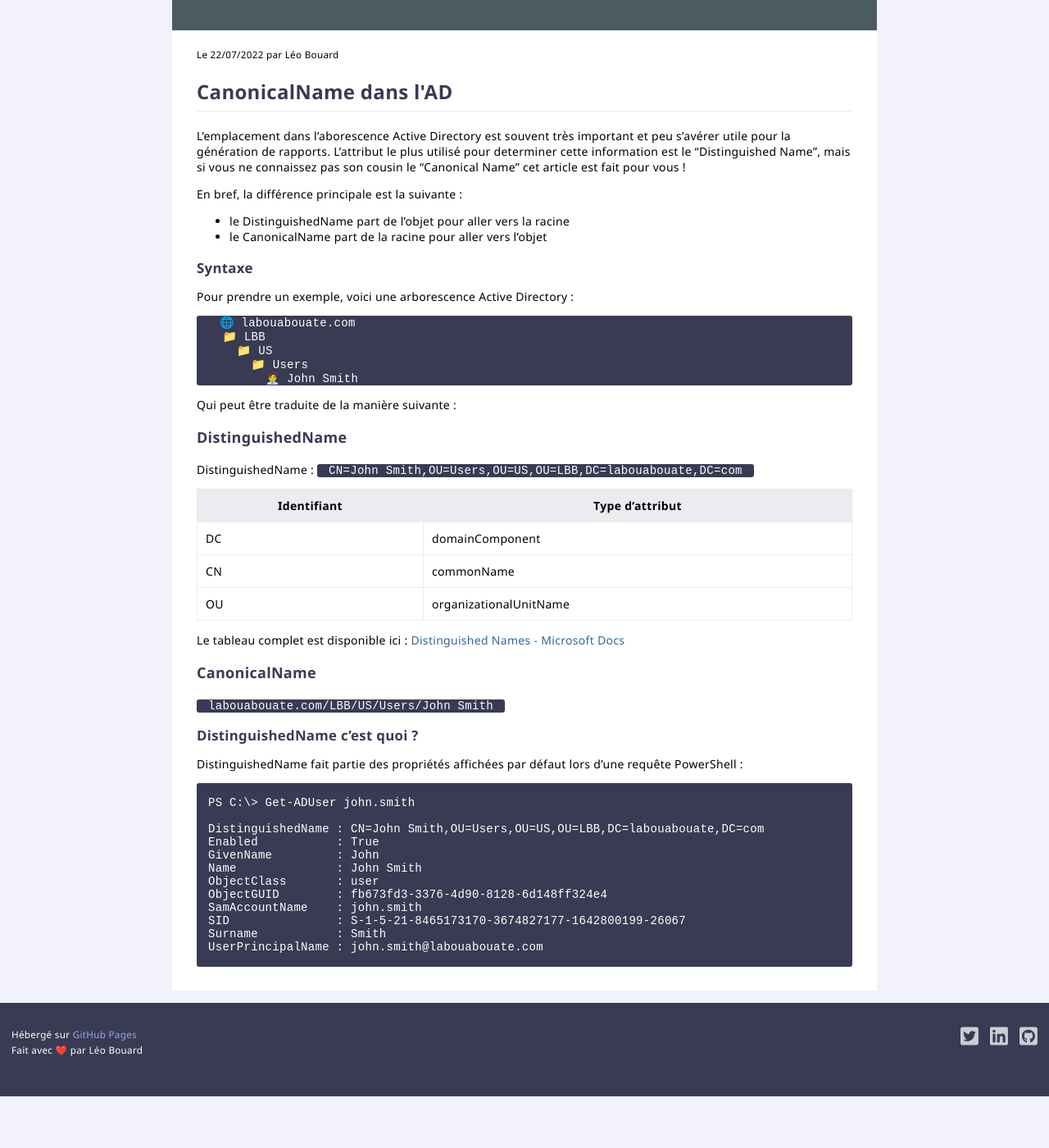
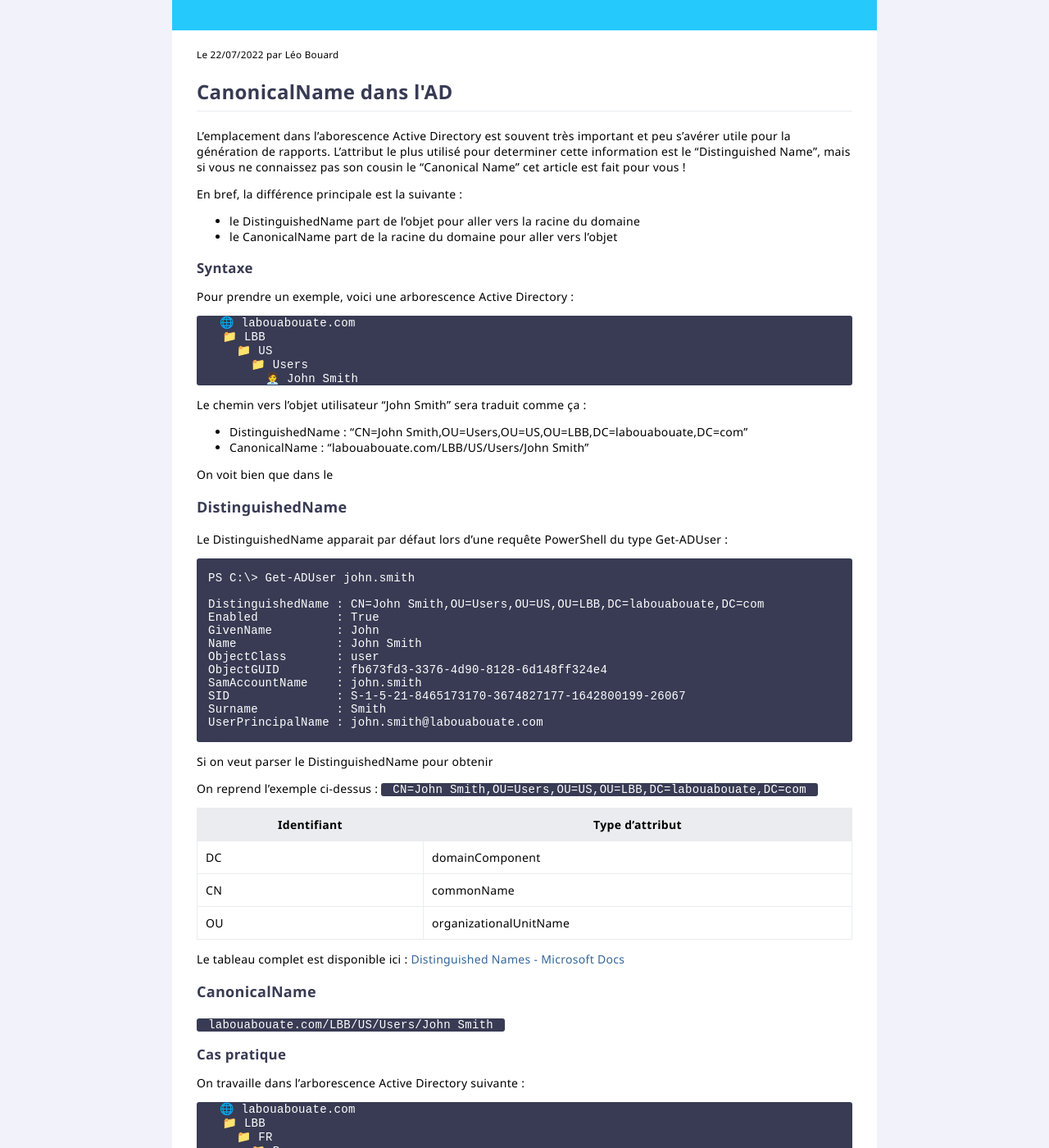
Before and after one commit to leobouard/leobouard.github.io, a Jekyll site: the page built from _posts/2022-07-22-canonical-name.md, in a window 1280 px wide and 1400 px high, scrolled down 264 px. Shown: the whole window at 82% size. Built offline with Jekyll 4.4.1, drawn with Linux system fonts in a browser that asks for light colours; before the commit the page ends 1601 px from its top, so only the background shows below that; some of the changed text lies outside the part shown.

Commit message:
Update 2022-07-22-canonical-name.md

````diff
--- a/_posts/2022-07-22-canonical-name.md
+++ b/_posts/2022-07-22-canonical-name.md
@@ -3,16 +3,16 @@
 title: "CanonicalName dans l'AD"
 description: "Mort au DistinguishedName !"
 tags: howto
-thumbnailColor: "#4c5b61"
-icon: 🌳
+thumbnailColor: "#26c9fc"
+icon: 🛣️
 ---
 
 L'emplacement dans l'aborescence Active Directory est souvent très important et peu s'avérer utile pour la génération de rapports. L'attribut le plus utilisé pour determiner cette information est le "Distinguished Name", mais si vous ne connaissez pas son cousin le "Canonical Name" cet article est fait pour vous !
 
 En bref, la différence principale est la suivante :
 
-- le DistinguishedName part de l'objet pour aller vers la racine
-- le CanonicalName part de la racine pour aller vers l'objet
+- le DistinguishedName part de l'objet pour aller vers la racine du domaine
+- le CanonicalName part de la racine du domaine pour aller vers l'objet
 
 ## Syntaxe
 
@@ -26,27 +26,16 @@
         🧑‍💼 John Smith
 ```
 
-Qui peut être traduite de la manière suivante :
+Le chemin vers l'objet utilisateur "John Smith" sera traduit comme ça :
+
+- DistinguishedName : "CN=John Smith,OU=Users,OU=US,OU=LBB,DC=labouabouate,DC=com"
+- CanonicalName : "labouabouate.com/LBB/US/Users/John Smith"
+
+On voit bien que dans le
 
 ### DistinguishedName
 
-DistinguishedName : `CN=John Smith,OU=Users,OU=US,OU=LBB,DC=labouabouate,DC=com`
-
-Identifiant | Type d'attribut
------------ | ---------------
-DC | domainComponent
-CN | commonName
-OU | organizationalUnitName
-
-Le tableau complet est disponible ici : [Distinguished Names - Microsoft Docs](https://docs.microsoft.com/previous-versions/windows/desktop/ldap/distinguished-names)
-
-### CanonicalName
-
-`labouabouate.com/LBB/US/Users/John Smith`
-
-## DistinguishedName c'est quoi ?
-
-DistinguishedName fait partie des propriétés affichées par défaut lors d'une requête PowerShell :
+Le DistinguishedName apparait par défaut lors d'une requête PowerShell du type Get-ADUser :
 
 ```
 
@@ -64,3 +53,66 @@
 UserPrincipalName : john.smith@labouabouate.com
 
 ```
+
+Si on veut parser le DistinguishedName pour obtenir
+
+
+
+
+On reprend l'exemple ci-dessus : `CN=John Smith,OU=Users,OU=US,OU=LBB,DC=labouabouate,DC=com`
+
+Identifiant | Type d'attribut
+----------- | ---------------
+DC | domainComponent
+CN | commonName
+OU | organizationalUnitName
+
+Le tableau complet est disponible ici : [Distinguished Names - Microsoft Docs](https://docs.microsoft.com/previous-versions/windows/desktop/ldap/distinguished-names)
+
+### CanonicalName
+
+`labouabouate.com/LBB/US/Users/John Smith`
+
+## Cas pratique
+
+On travaille dans l'arborescence Active Directory suivante :
+
+```
+🌐 labouabouate.com
+  📁 LBB
+    📁 FR
+      📁 Rennes
+        📁 Users
+          🧑‍💼 Pierre Dupont
+    📁 US
+      📁 Users
+        🧑‍💼 John Smith
+```
+
+Un élement important à connaître pour nos rapport est l'unité organisationnelle à laquelle l'utilisateur appartient. Dans notre cas, il est important de savoir s'il appartient à "FR" ou "US".
+
+### Parser le DistinguishedName
+
+```powershell
+
+$root = "OU=LBB,DC=labouabouate,DC=com"
+$dn = "CN=John Smith,OU=Users,OU=US,$root","CN=Pierre Dupont,OU=Users,OU=Rennes,OU=FR,$root"
+$dn | ForEach-Object {
+  (($_ -split ',' | Select-Object -Last 4)[0] -split '=')[1]
+}
+
+```
+
+Comme vous pouvez le voir, ça se fait mais y'a plus simple.
+
+### Parser le CanonicalName
+
+```powershell
+
+$root = "labouabouate.com/LBB"
+$cn = "$root/US/Users/John Smith","$root/FR/Rennes/Users/Pierre Dupont"
+$cn | ForEach-Object {
+  ($_ -split '/')[2]
+}
+
+```
````
